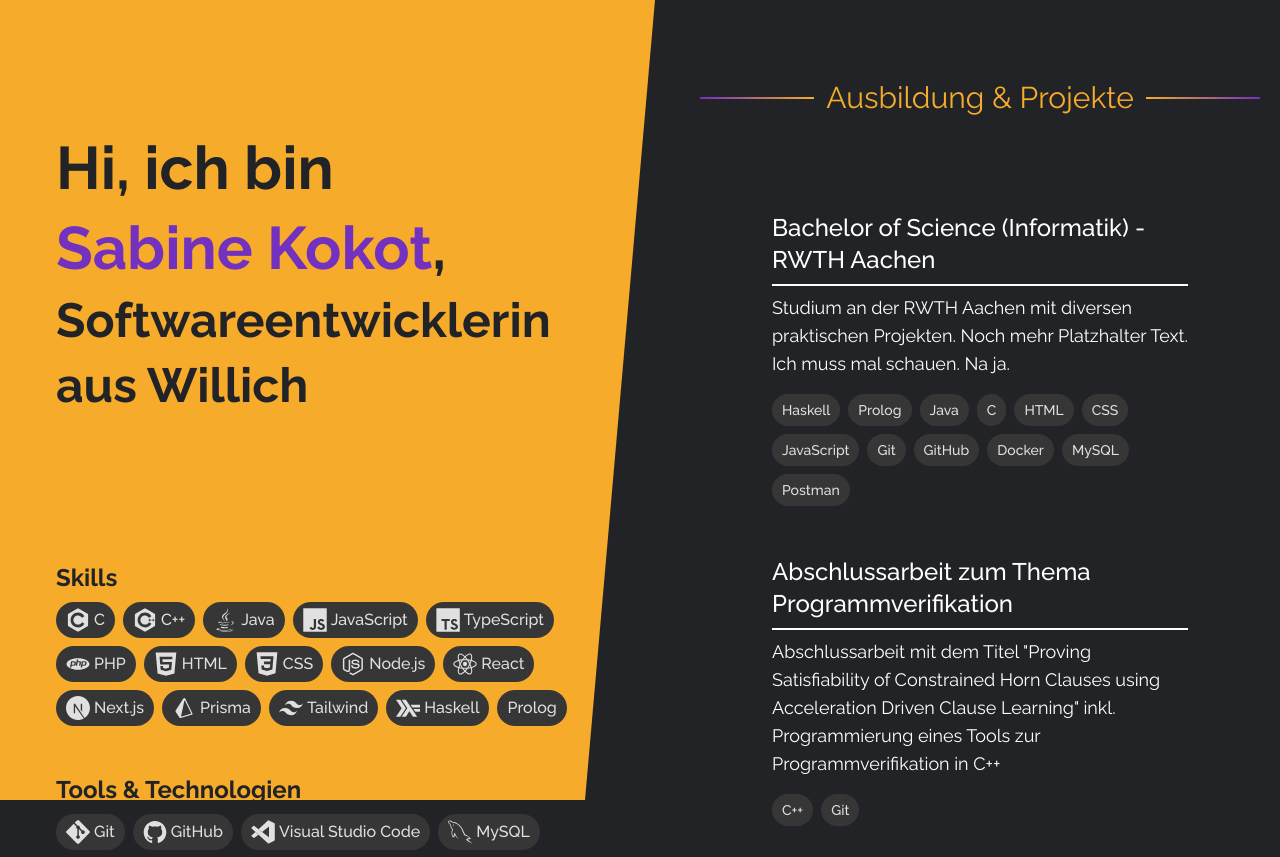
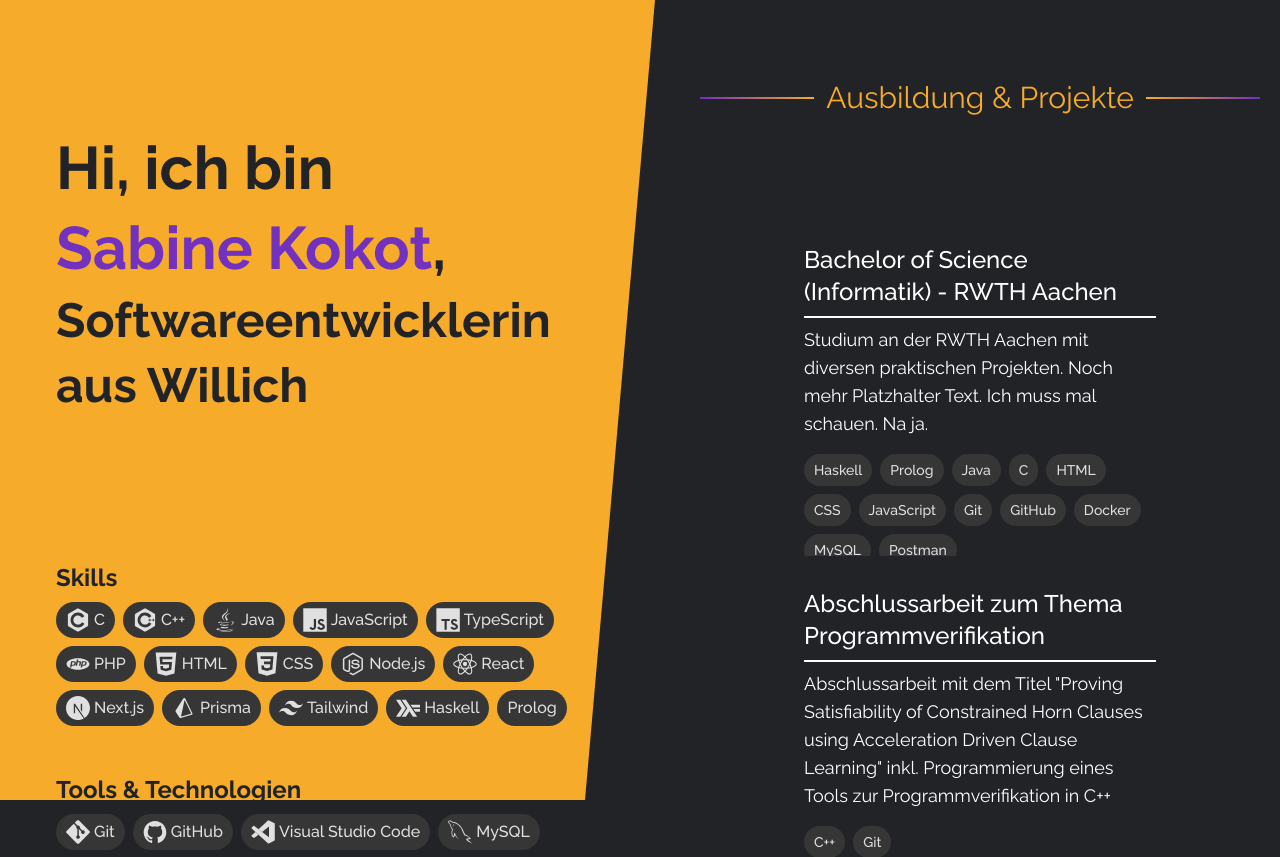
Before and after one commit to Bina-Github/portfolio, a Next.js app: page / in a window 1280 px wide. Shown: the top 857 px of the page. Built offline with nearby package versions, Linux system fonts and the light colour scheme.

Commit message:
ProjectBoxes: clickable (state + border)

```diff
--- a/app/page.tsx
+++ b/app/page.tsx
@@ -1,13 +1,28 @@
+"use client";
+
 import DetailsColumn from "@/components/DetailsColumn";
 import Footer from "@/components/Footer";
 import ProjectColumn from "@/components/ProjectColumn";
+import { useState } from "react";
 
 export default function Home() {
+  const [activeProject, setActiveProject] = useState<number | null>(null);
+  const handleClick = (projectId: number) => {
+    if (activeProject === projectId) {
+      setActiveProject(null);
+    } else {
+      setActiveProject(projectId);
+    }
+  };
+
   return (
     <main className="relative min-h-screen overflow-x-hidden">
       <div className="relative mx-auto pb-8 max-w-[2000px] flex flex-row ">
         <DetailsColumn />
-        <ProjectColumn />
+        <ProjectColumn
+          activeProject={activeProject}
+          handleClick={handleClick}
+        />
       </div>
       <Footer />
     </main>
--- a/components/ProjectBox.tsx
+++ b/components/ProjectBox.tsx
@@ -1,15 +1,39 @@
 import React from "react";
 import SkillsBox from "./SkillsBox";
+import classNames from "classnames";
 
 type Props = {
+  id: number;
   title: string;
   shortDesc: string;
   skillList: Array<{ name: string; svg?: string }>;
+  active: boolean;
+  handleClick: (projectId: number) => void;
 };
 
-const ProjectBox = ({ title, shortDesc, skillList }: Props) => {
+const ProjectBox = ({
+  id,
+  title,
+  shortDesc,
+  skillList,
+  active,
+  handleClick,
+}: Props) => {
   return (
-    <div className="text-white h-[20rem] w-[26rem] rounded-2xl flex flex-col mb-6 mx-4">
+    <div
+      onClick={() => handleClick(id)}
+      className="relative h-[20rem] w-[26rem] rounded-2xl p-8 mb-6 mx-4 hover:cursor-pointer"
+    >
+      <div
+        className={classNames("absolute -inset-px rounded-2xl", {
+          "bg-gradient-to-br from-cYellow to-cPurple": active,
+        })}
+      ></div>
+      <div
+        className="absolute inset-0 bg-cBlack rounded-2xl"
+        aria-hidden="true"
+      ></div>
+      <div className="relative text-white flex flex-col">
         <div className="flex items-end text-2xl font-medium h-[2lh]">
           <h2>{title}</h2>
         </div>
@@ -20,6 +44,7 @@ const ProjectBox = ({ title, shortDesc, skillList }: Props) => {
 
         <SkillsBox skillList={skillList} className="bg-cGray text-sm" />
       </div>
+    </div>
   );
 };
 
--- a/components/ProjectColumn.tsx
+++ b/components/ProjectColumn.tsx
@@ -2,7 +2,12 @@ import React from "react";
 import ProjectBox from "./ProjectBox";
 import { projectArray } from "./projectArray";
 
-const ProjectColumn = () => {
+type Props = {
+  activeProject: number | null;
+  handleClick: (projectId: number) => void;
+};
+
+const ProjectColumn = ({ activeProject, handleClick }: Props) => {
   return (
     <div className="ml-[700px] pr-5 pt-20 w-full">
       {/* Headline */}
@@ -14,13 +19,19 @@ const ProjectColumn = () => {
 
       {/* Project Boxes */}
       <div className="flex flex-row flex-wrap justify-evenly mx-4">
-        {projectArray.map(function (data) {
+        {projectArray.map(function (data, index) {
+          let i = index;
+          let active = activeProject === i;
+          index++;
           return (
             <ProjectBox
+              id={i}
               title={data.title}
               key={data.title}
               shortDesc={data.shortDesc}
               skillList={data.tags}
+              active={active}
+              handleClick={handleClick}
             />
           );
         })}
```
Also changed, not shown: package.json (+6 -5 lines), 1 other file (tests, documents, lock files or other folders). Lines whose indentation alone changed are shown as unchanged.
